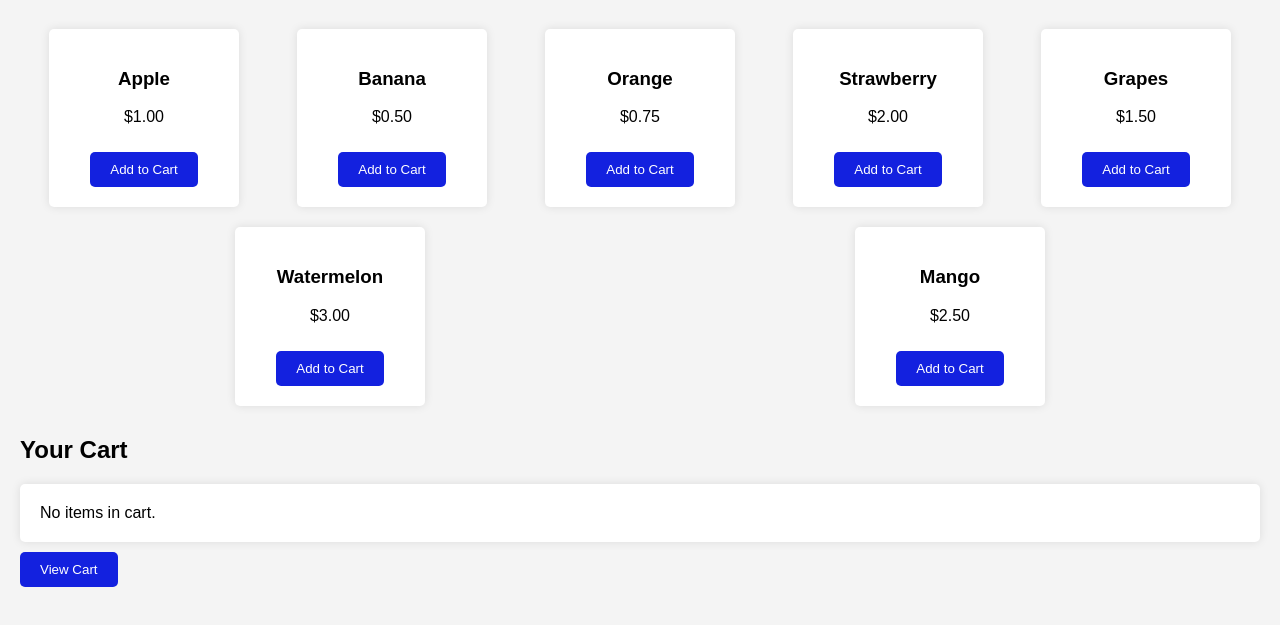
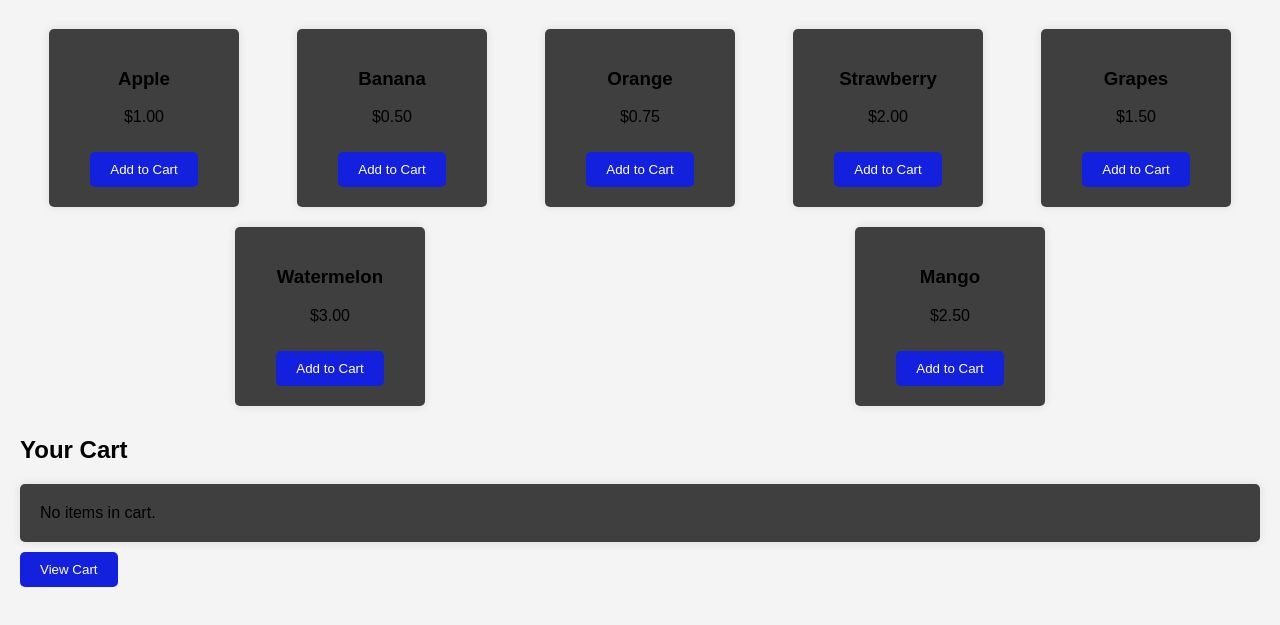
Before and after one commit to LosAllen/wdd330, a plain HTML site: page index.html in a window 1280 px wide. Shown: the part 81-706 px from the top of the page. Drawn offline with Linux system fonts and the light colour scheme.

Commit message:
Added background

```diff
--- a/styles.css
+++ b/styles.css
@@ -17,7 +17,7 @@ h1 {
 }
 
 .item {
-    background-color: white;
+    background-color: rgb(63, 63, 63);
     padding: 20px;
     border-radius: 5px;
     box-shadow: 0px 0px 10px rgba(0, 0, 0, 0.1);
@@ -41,7 +41,7 @@ h1 {
 }
 
 #cart {
-    background-color: white;
+    background-color: rgb(63, 63, 63);
     padding: 20px;
     border-radius: 5px;
     box-shadow: 0px 0px 10px rgba(0, 0, 0, 0.1);
```
